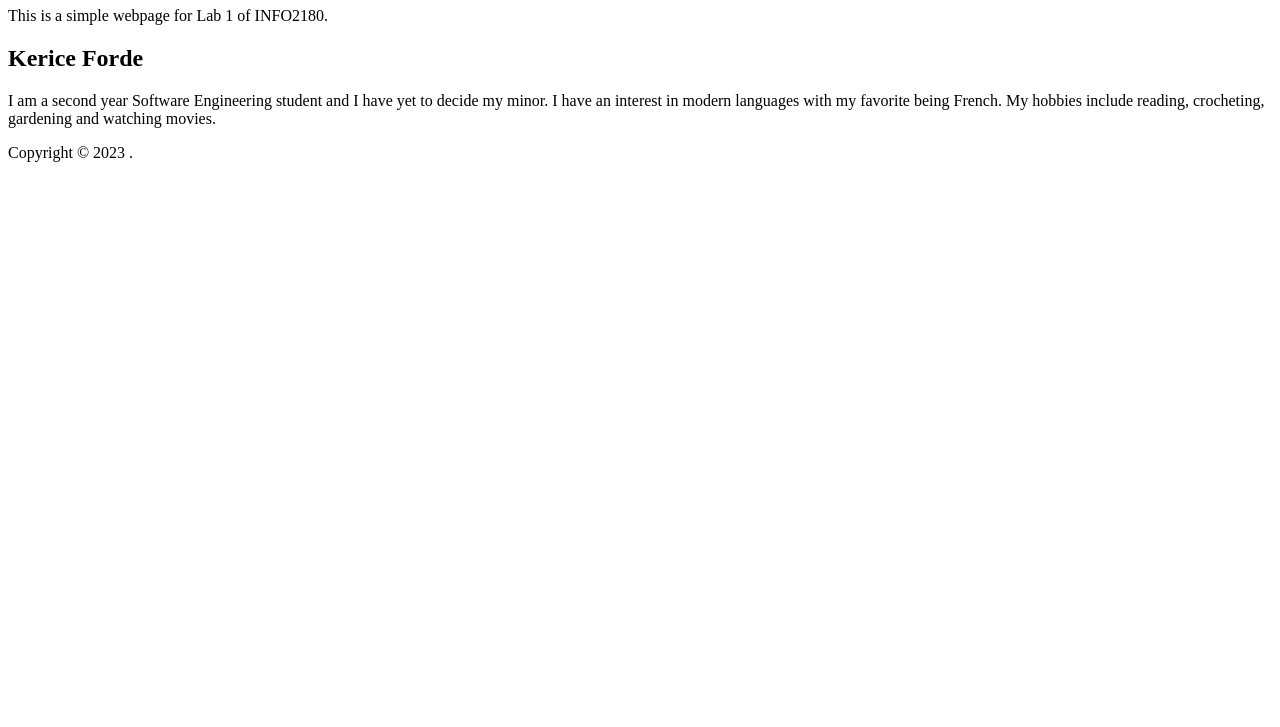
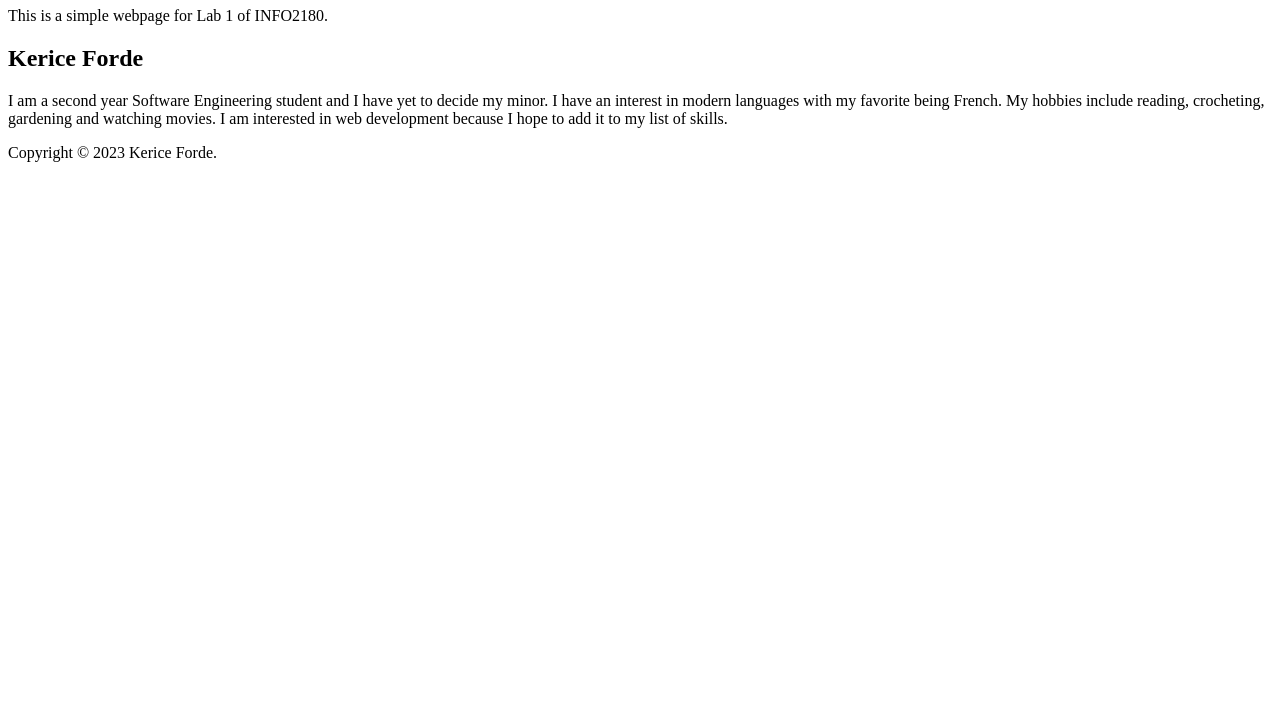
Before and after one commit to kericeforde/info2180-lab1, a plain HTML site: page index.html in a window 1280 px wide. Shown: the part 73-800 px from the top of the page. Drawn offline with Linux system fonts and the light colour scheme.

Commit message:
Edited index.html

```diff
--- a/index.html
+++ b/index.html
@@ -1,9 +1,10 @@
 <!DOCTYPE html>
 <html lang="en">
   <head>
-    <meta charset="UTF-8">
-    <meta name="viewport" content="width=device-width, initial-scale=1.0">
-    <meta http-equiv="X-UA-Compatible" content="ie=edge">
+    <link href="styles.css" rel="stylesheet" type="text/css" />
+    <meta charset="UTF-8" />
+    <meta name="viewport" content="width=device-width, initial-scale=1.0" />
+    <meta http-equiv="X-UA-Compatible" content="ie=edge" />
     <title>INFO2180 Lab 1</title>
   </head>
   <body>
@@ -12,14 +13,17 @@
       <p>This is a simple webpage for Lab 1 of INFO2180.</p>
     </header>
     <main>
-        <h2> Kerice Forde</h2>
-        <p>I am a second year Software Engineering student and
-            I have yet to decide my minor. I have an interest in modern
-             languages with my favorite being French. My hobbies include reading, crocheting, gardening and watching movies. </p>
-
+      <h2>Kerice Forde</h2>
+      <p>
+        I am a second year Software Engineering student and I have yet to decide
+        my minor. I have an interest in modern languages with my favorite being
+        French. My hobbies include reading, crocheting, gardening and watching
+        movies. I am interested in web development because I hope to add it to
+        my list of skills.
+      </p>
     </main>
     <footer>
-        <p>Copyright &copy; 2023 <Kerice Forde>.</p>
+      <p>Copyright &copy; 2023 Kerice Forde.</p>
     </footer>
   </body>
 </html>
```
Lines whose indentation alone changed are shown as unchanged.
